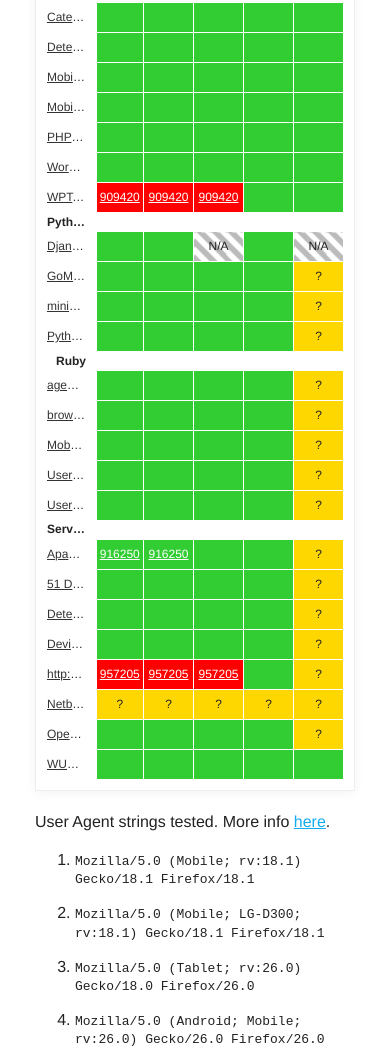
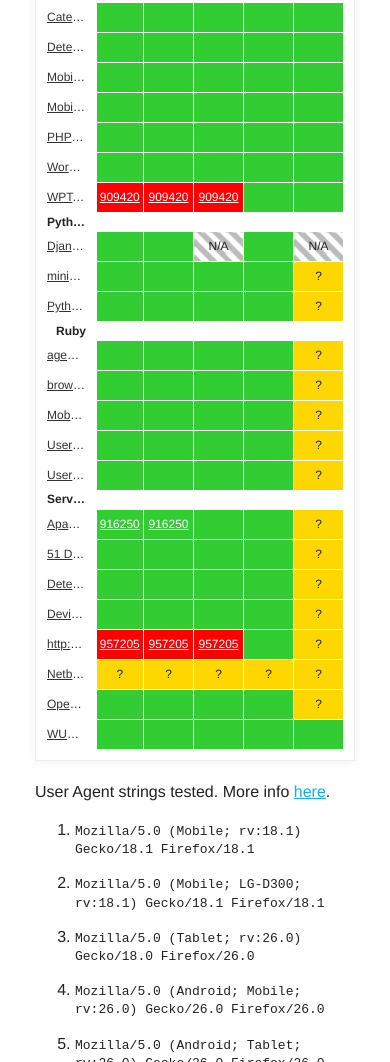
Before and after one commit to miketaylr/arewedetectableyet, a plain HTML site: page index.html in a window 390 px wide. Shown: the part 1134-2196 px from the top of the page. Drawn offline with Linux system fonts and the light colour scheme.

Commit message:
Remove plone gomobile.
It's no longer maintained:
https://groups.google.com/forum/?fromgroups#!topic/gomobile-dev/FahuAHVf18E

```diff
--- a/index.html
+++ b/index.html
@@ -293,13 +293,7 @@
                 <td class="n-a"></td>
                 <td class="yes"></td>
                 <td class="n-a"></td>
-            <tr>
-                <th><a href="https://pypi.python.org/pypi/gomobile.mobile">GoMobile</a></th>
-                <td class="yes"></td>
-                <td class="yes"></td>
-                <td class="yes"></td>
-                <td class="yes"></td>
-                <td class="info"></td>
+            </tr>
             <tr>
                 <th><a href="https://github.com/saschwarz/minidetector/network">minidetector</a></th>
                 <td class="yes"></td>
```
